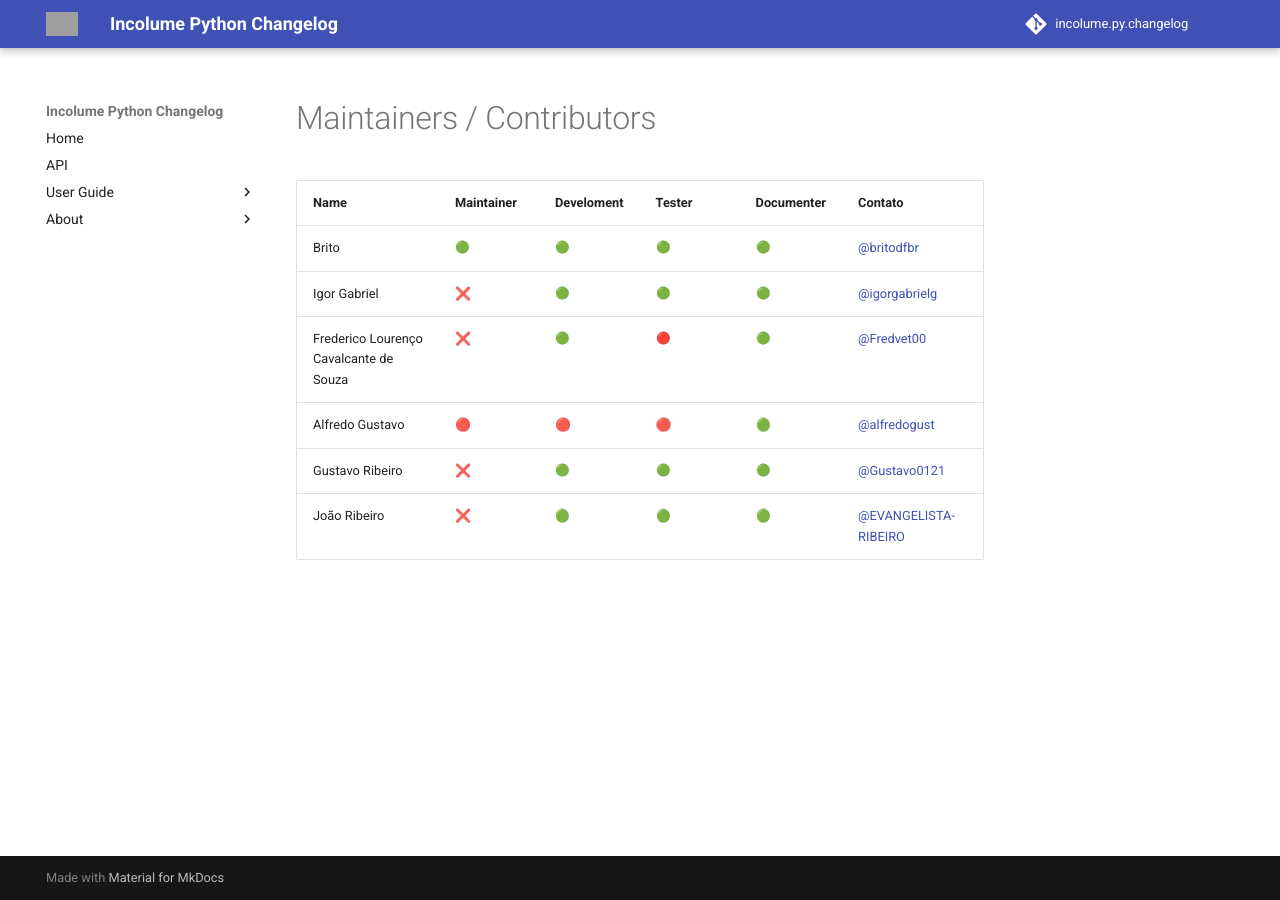
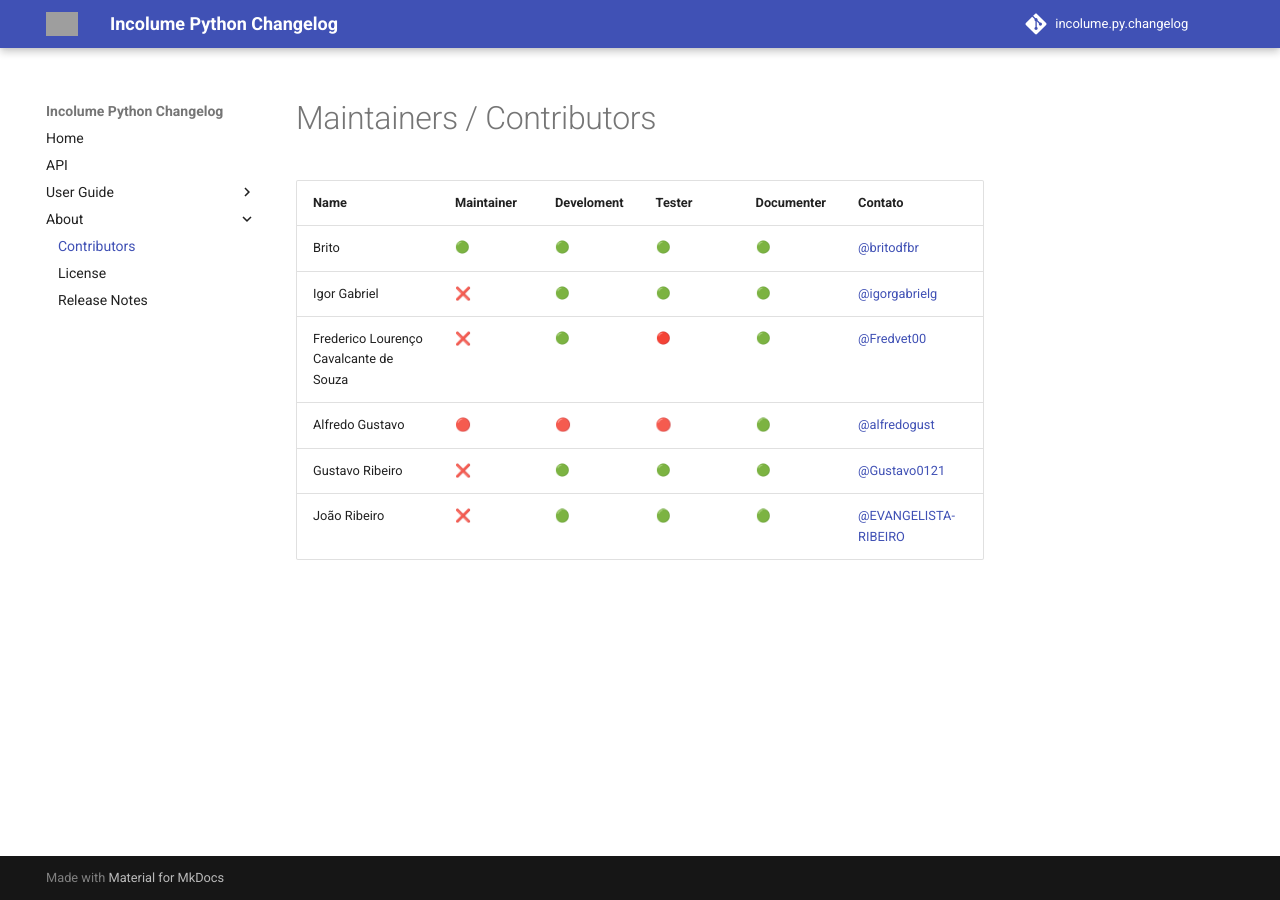
Before and after one commit to development-incolume/incolume.py.changelog, an MkDocs documentation site: the page built from docs/about/CONTRIBUTORS.md, in a window 1280 px wide. Built offline with MkDocs 1.6.1 and Material for MkDocs 9.7.7, drawn with Linux system fonts in a browser that asks for light colours; emoji names are drawn with the system emoji font; comment, search, counter and statistics services are not loaded; grey boxes are pictures that could not be loaded.

Commit message:
docs: #17 Atualização do menu

```diff
--- a/mkdocs.yml
+++ b/mkdocs.yml
@@ -52,5 +52,6 @@ nav:
             - Semver: user_guide/semver.md
             - Zen Python: user_guide/zenpy.md
     - About:
-      - License: about/LICENSE.md
-      - 'Release Notes': about/CHANGELOG.md
+        - Contributors: about/CONTRIBUTORS.md
+        - License: about/LICENSE.md
+        - 'Release Notes': about/CHANGELOG.md
```
